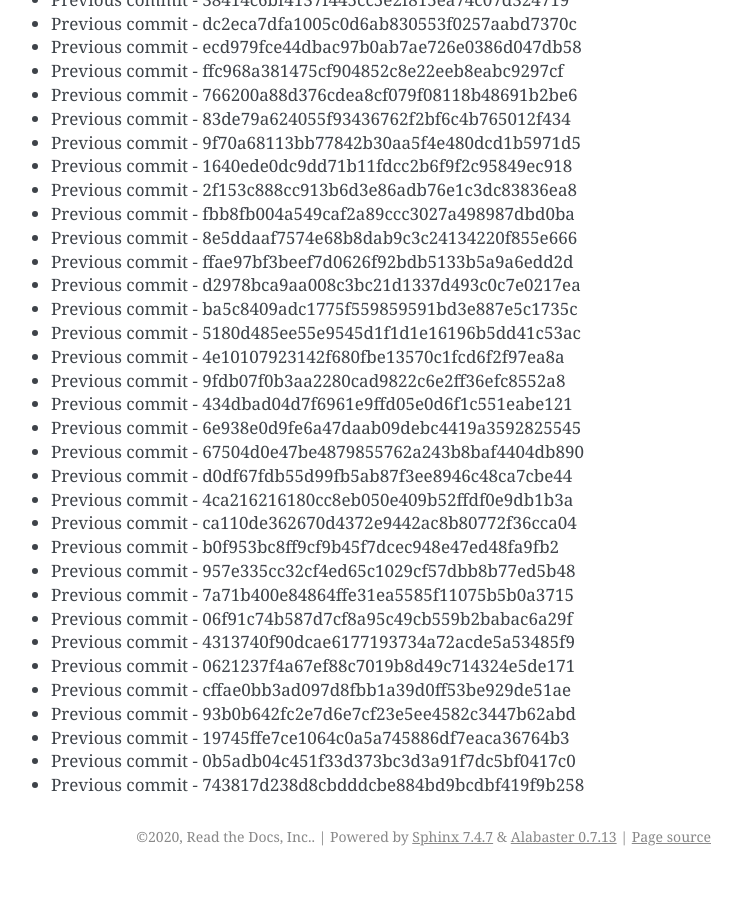
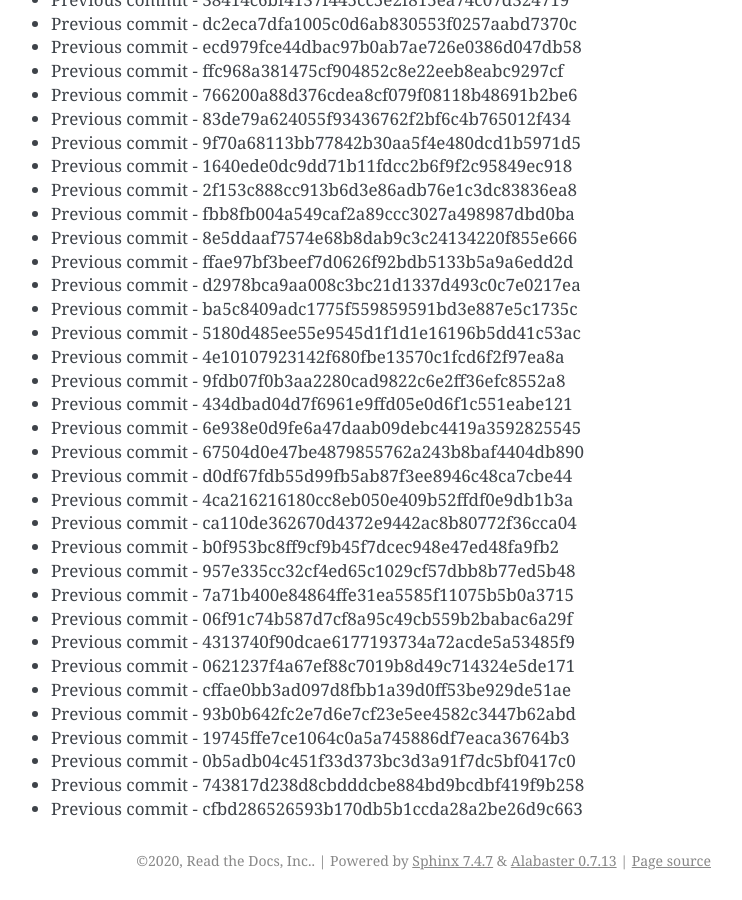
Before and after one commit to readthedocs/rtd-git-stresstest, a Sphinx documentation site: the page built from docs/updates.rst, in a window 1280 px wide and 900 px high, scrolled down 78995 px. Shown: the whole window, without its empty margins (399-1141 px from the left). Built offline with Sphinx 7.4.7, drawn with Linux system fonts in a browser that asks for light colours; before the commit the page ends 79871 px from its top, so only the background shows below that.

Commit message:
Generating commit from previous: cfbd286526593b170db5b1ccda28a2be26d9c663

```diff
--- a/docs/updates.rst
+++ b/docs/updates.rst
@@ -3351,3 +3351,4 @@ It can be tested for any performance characteristics.
 * Previous commit - 19745ffe7ce1064c0a5a745886df7eaca36764b3
 * Previous commit - 0b5adb04c451f33d373bc3d3a91f7dc5bf0417c0
 * Previous commit - 743817d238d8cbdddcbe884bd9bcdbf419f9b258
+* Previous commit - cfbd286526593b170db5b1ccda28a2be26d9c663
```
